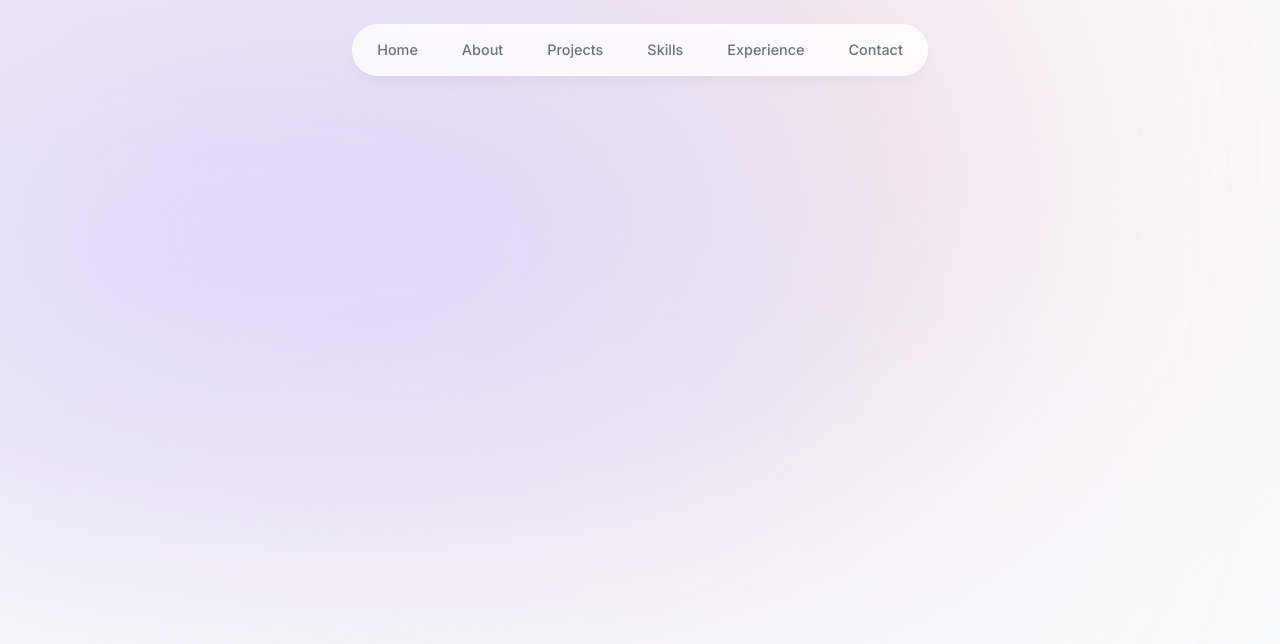
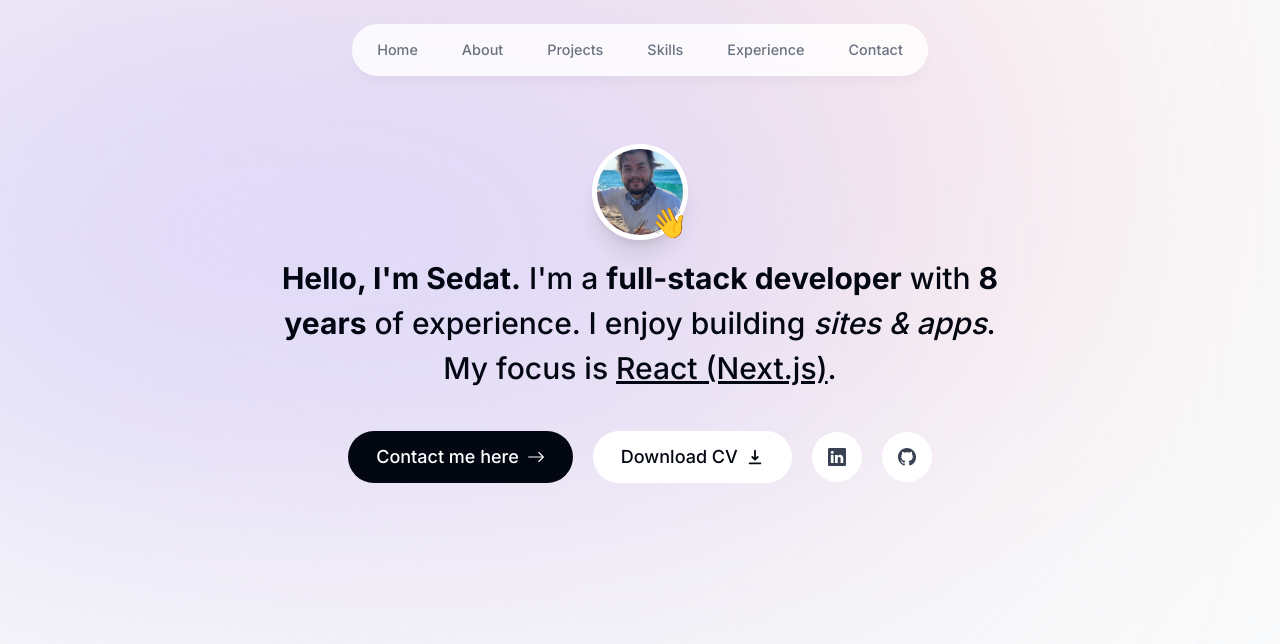
Before and after one commit to yucelsedat/next-portfolio, a Next.js app: page / in a window 1280 px wide. Shown: the top 644 px of the page. Built offline with nearby package versions, Linux system fonts and the light colour scheme.

Commit message:
intro section

```diff
--- /dev/null
+++ b/app/components/Intro.tsx
@@ -0,0 +1,92 @@
+'use client'
+
+import React from 'react'
+import Image from 'next/image'
+import { motion } from 'framer-motion'
+import Link from 'next/link'
+import { BsArrowRight, BsGithub, BsLinkedin } from 'react-icons/bs'
+import { HiDownload } from 'react-icons/hi'
+
+export default function Intro() {
+  return (
+    <section className=''>
+      <div>
+        <div className='relative w-24 mx-auto'>
+          <motion.div
+            initial={{opacity: 0, scale: 0}}
+            animate={{opacity: 1, scale: 1}}
+            transition={{type: 'tween',  duration: 0.2}}
+          >
+          <Image
+            src={'/profil-sea.png'}
+            alt='profile image'
+            width={192}
+            height={192}
+            priority={true}
+            quality={100}
+            className='w-24 h-24 object-cover aspect-[1/1] rounded-full border-[0.35rem] border-white shadow-xl '
+          />
+          </motion.div>
+
+          <motion.span className='absolute bottom-0 right-0 text-3xl'
+            initial={{opacity: 0, scale: 0}}
+            animate={{opacity: 1, scale: 1}}
+            transition={{
+              type: 'spring',
+              stiffness: 125,
+              delay: 0.1,
+              duration: 0.7
+            }}
+          >
+            👋
+          </motion.span>
+        </div>
+      </div>
+
+
+
+      <motion.p className='mb-10 mt-4 px-4 text-2xl font-medium !leading-[1.5] sm:text-3xl '
+        initial={{opacity: 0, y: 100}}
+        animate={{opacity: 1, y: 0}}
+      >
+        <span className="font-bold">Hello, I'm Sedat.</span> I'm a{" "}
+        <span className="font-bold">full-stack developer</span> with{" "}
+        <span className="font-bold">8 years</span> of experience. I enjoy
+        building <span className="italic">sites & apps</span>. My focus is{" "}
+        <span className="underline">React (Next.js)</span>.
+      </motion.p>
+
+      {/* BUTTONS */}
+      <motion.div className='flex flex-col gap-5 items-center justify-center sm:flex-row text-lg font-medium'
+         initial={{opacity: 0, y: 100}}
+         animate={{opacity: 1, y: 0}}
+         transition={{
+          delay: 0.1
+         }}
+      >
+        <Link href='#contact'
+          className='bg-gray-950 flex items-center gap-2 text-white py-3 px-7 rounded-full'
+        >
+          Contact me here
+          <BsArrowRight />
+        </Link>
+        <a href=""
+          className='bg-white flex items-center gap-2 py-3 px-7 rounded-full'
+        >
+          Download CV <HiDownload />
+        </a>
+        <a href=""
+          className='bg-white flex items-center gap-2 p-4 text-gray-700 rounded-full'
+        >
+          <BsLinkedin />
+        </a>
+        <a href=""
+          className='bg-white flex items-center gap-2 p-4 text-gray-700 rounded-full'
+        >
+          <BsGithub />
+        </a>
+      </motion.div>
+
+    </section>
+  )
+}
--- a/app/layout.tsx
+++ b/app/layout.tsx
@@ -16,7 +16,7 @@
 }) {
   return (
     <html lang="en">
-      <body className={`${inter.className} bg-gray-50 text-gray-950 relative`}>
+      <body className={`${inter.className} bg-gray-50 text-gray-950 relative pt-28 sm:pt-36`}>
         <div className="bg-[#fbe2e3] absolute top-[-6rem] -z-10 right-[11rem] h-[31.25rem] w-[31.25rem] rounded-full blur-[10rem] sm:w-[68.75rem]"></div>
         <div className="bg-[#dbd7fb] absolute top-[-1rem] -z-10 left-[-35rem] h-[31.25rem] w-[31.25rem] rounded-full blur-[10rem] sm:w-[68.75rem] md:left-[-33rem] lg:left-[-28rem] xl:left-[-15rem] 2xl:left-[-5rem]" ></div>
         <Navbar />
--- a/app/page.tsx
+++ b/app/page.tsx
@@ -1,9 +1,9 @@
-
+import Intro from "./components/Intro"
 
 export default function Home() {
   return (
-    <main className="">
-
+    <main className="flex flex-col items-center px-4 max-w-[50rem] !text-center mx-auto mb-28 sm:mb-0">
+      <Intro />
     </main>
   )
 }
```
Also changed, not shown: .eslintrc.json, public/profil-sea.png (added).
